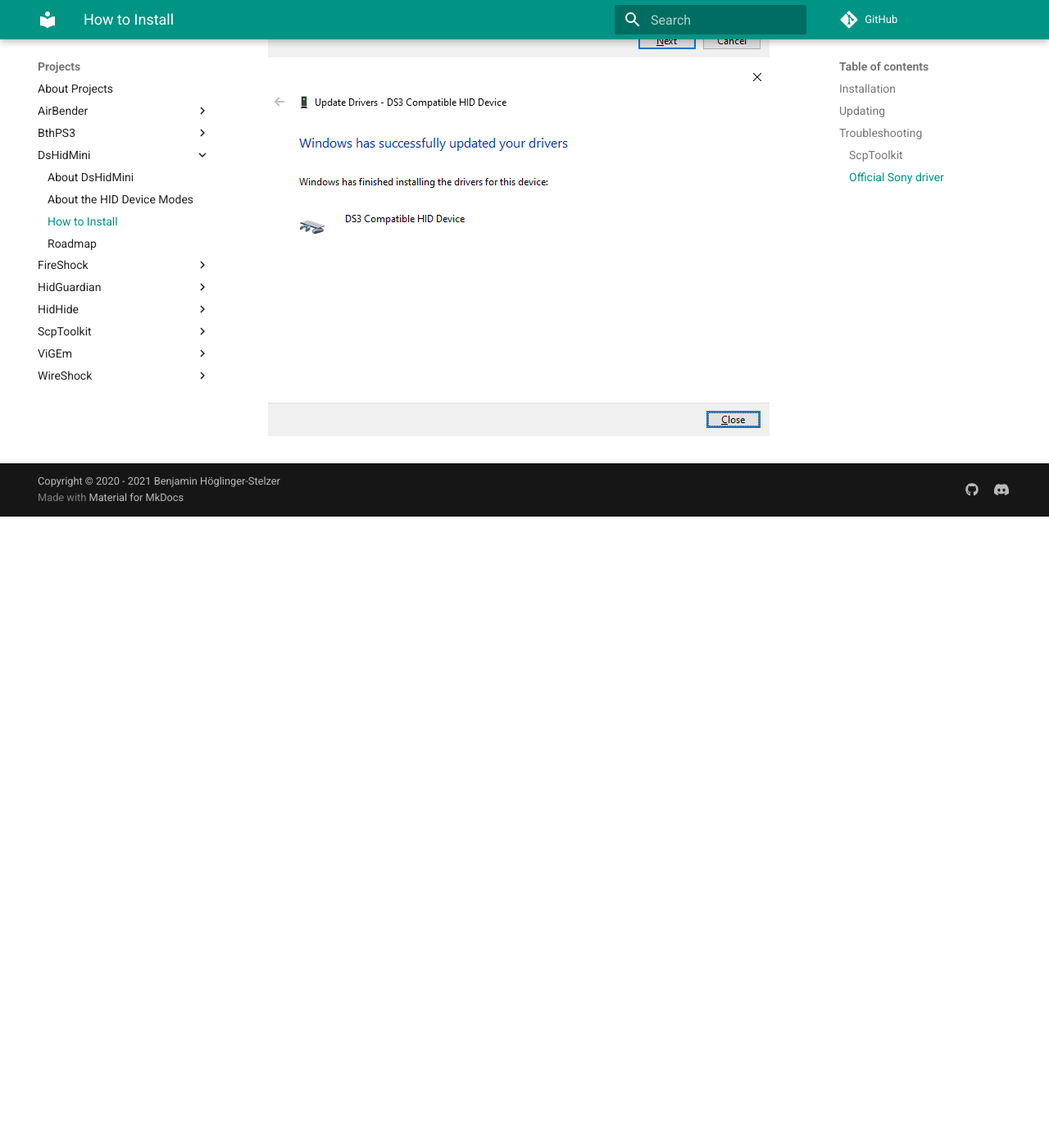
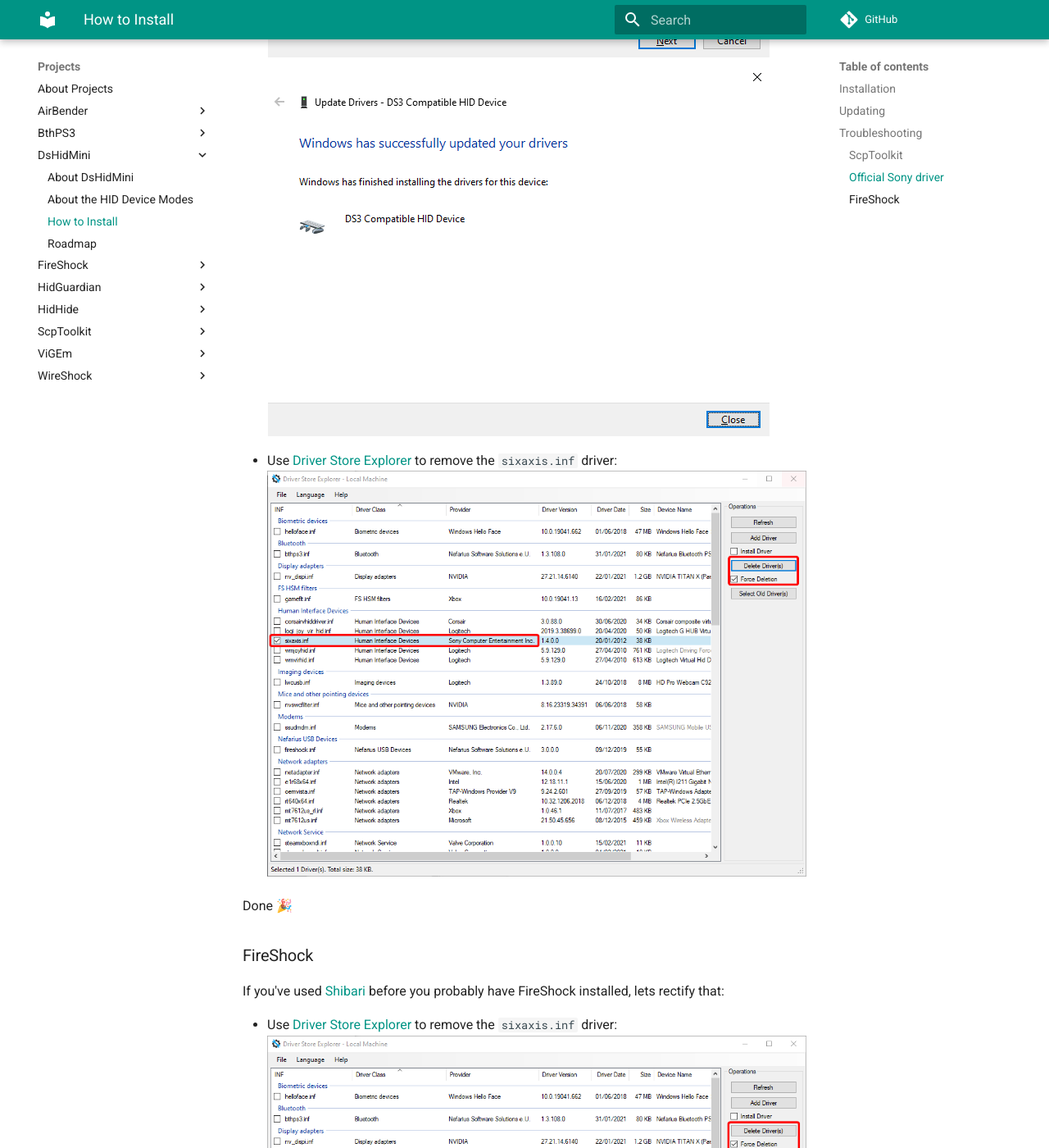
Before and after one commit to nefarius/ViGEm.github.io, an MkDocs documentation site: the page built from docs/projects/DsHidMini/How-to-Install.md, in a window 1280 px wide and 1400 px high, scrolled down 6197 px. Shown: the whole window at 82% size. Built offline with MkDocs 1.6.1 and Material for MkDocs 9.7.7, drawn with Linux system fonts in a browser that asks for light colours; comment, search, counter and statistics services are not loaded; before the commit the page ends 6827 px from its top, so only the background shows below that.

Commit message:
First draft of install guide with troubleshooting

```diff
--- a/docs/projects/DsHidMini/How-to-Install.md
+++ b/docs/projects/DsHidMini/How-to-Install.md
@@ -51,3 +51,16 @@
 ![f6RHUblPhy.png](images/f6RHUblPhy.png){: .glightbox }
 ![27yW8gUtaC.png](images/27yW8gUtaC.png){: .glightbox }
 ![mmc_Vn3zp43Xg3.png](images/mmc_Vn3zp43Xg3.png){: .glightbox }
+- Use [Driver Store Explorer](https://github.com/lostindark/DriverStoreExplorer/releases) to remove the `sixaxis.inf` driver:
+![Ip5SHUMzrE.png](images/Ip5SHUMzrE.png){: .glightbox }
+
+Done 🎉
+
+### FireShock
+
+If you've used [Shibari](https://github.com/ViGEm/Shibari) before you probably have FireShock installed, lets rectify that:
+
+- Use [Driver Store Explorer](https://github.com/lostindark/DriverStoreExplorer/releases) to remove the `sixaxis.inf` driver:
+![EMS2RXFoc4.png](images/EMS2RXFoc4.png){: .glightbox }
+
+Done 🎉
```
Also changed, not shown: docs/projects/DsHidMini/images/EMS2RXFoc4.png (added), docs/projects/DsHidMini/images/Ip5SHUMzrE.png (added).
